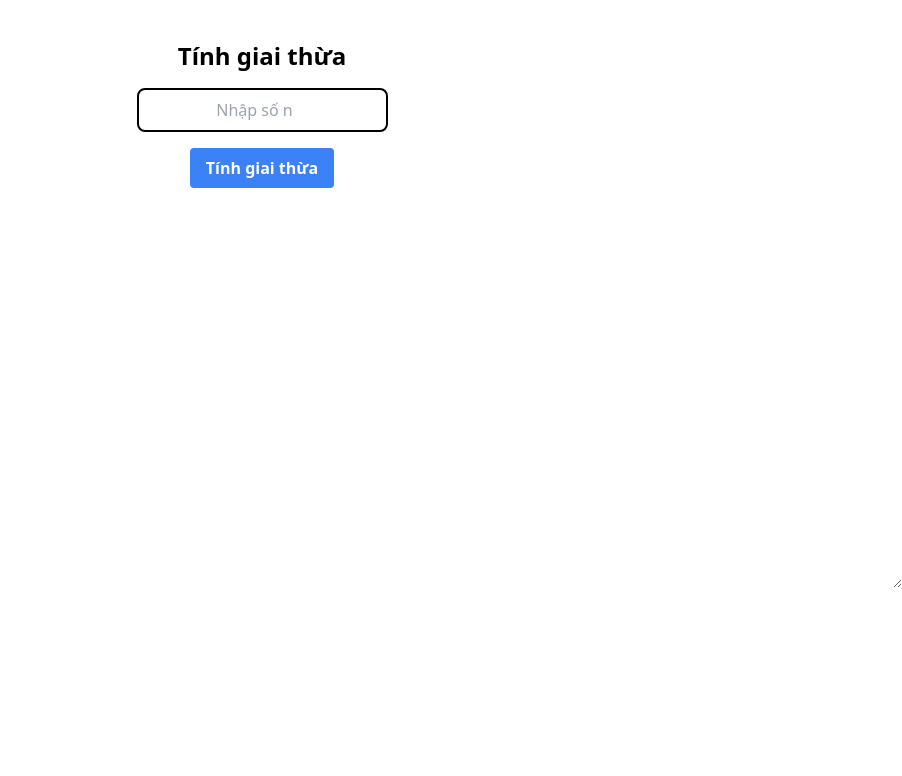
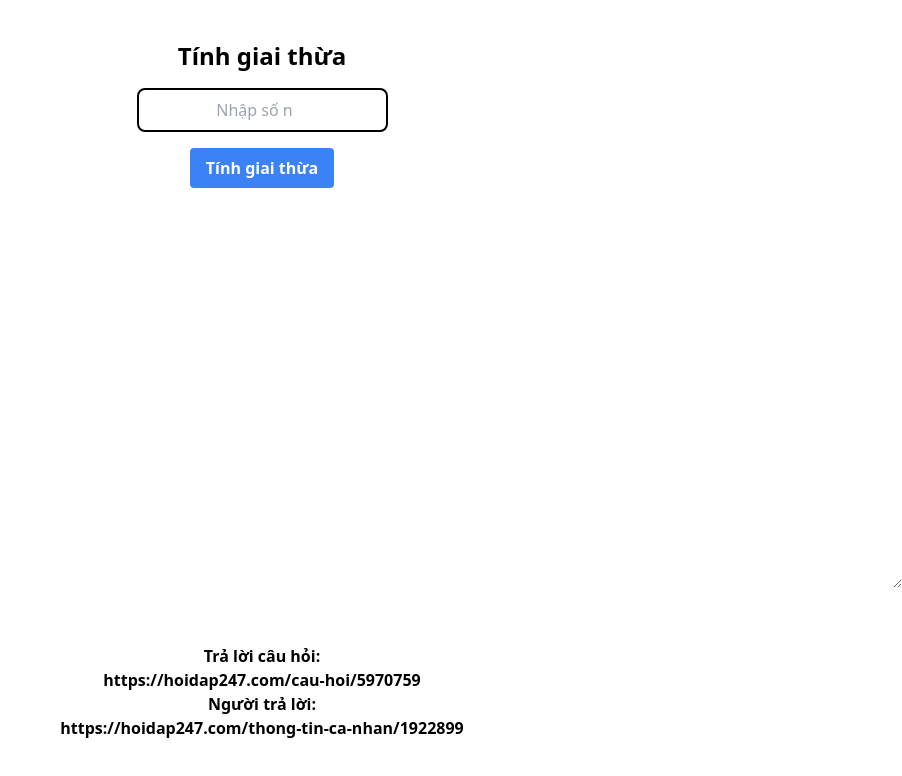
Before and after one commit to Huy-y/tinhgiaithua, a plain HTML site: page index.html in a window 1280 px wide. Shown: the whole page, without its empty margins (378-1280 px from the left). Drawn offline with nearby package versions, Linux system fonts and the light colour scheme.

Commit message:
Add files via upload

```diff
--- a/index.html
+++ b/index.html
@@ -19,7 +19,13 @@
         <textarea id="result" class="text-center px-4 mt-4 w-full h-96 font-bold"></textarea>
 
     </div>
-
+    <div class="lg:mt-14 text-center text-base font-semibold">Trả lời câu hỏi:<br>
+        <a class="mx-2 text-center hover:text-red-500" target="_blank"
+            href="https://hoidap247.com/cau-hoi/5970759">https://hoidap247.com/cau-hoi/5970759</a><br>
+        Người trả lời:<br>
+        <a class="mx-2 text-center hover:text-red-500" target="_blank"
+            href="https://hoidap247.com/thong-tin-ca-nhan/1922899">https://hoidap247.com/thong-tin-ca-nhan/1922899</a>
+    </div>
     <script src="script.js"></script>
 </body>
 
```
